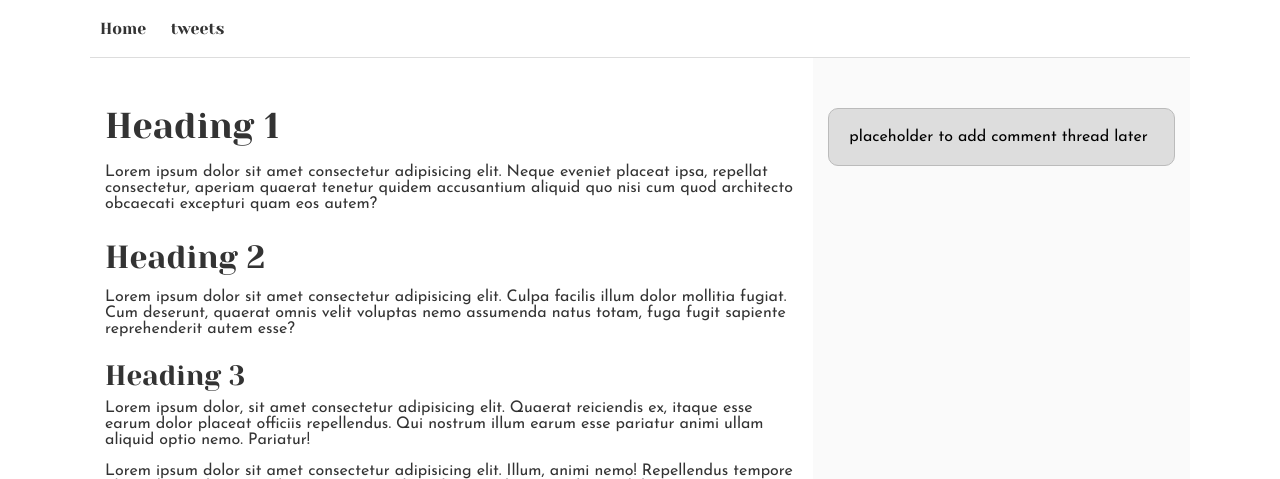
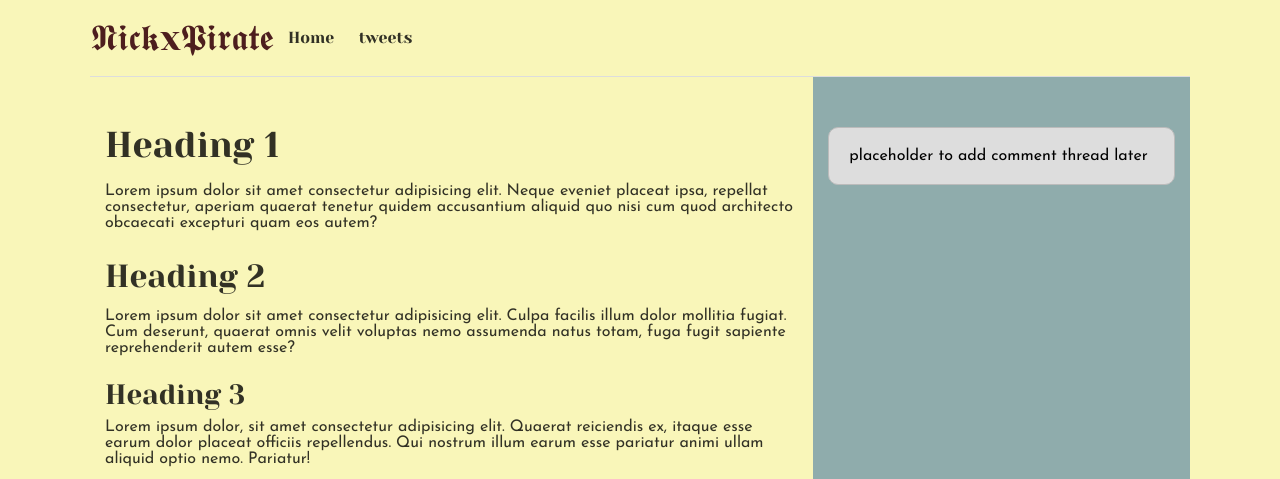
Before and after one commit to Nick-Lemy/alu-web-development, a plain HTML site: page css_basic/index.html in a window 1280 px wide. Shown: the top 479 px of the page. Drawn offline with Linux system fonts and the light colour scheme.

Commit message:
Css basics done

```diff
--- a/css_basic/index.html
+++ b/css_basic/index.html
@@ -9,9 +9,10 @@
     <title>Document</title>
 </head>
 
-<body>
+<body class="works_on_smartphone">
     <header>
         <ul>
+            <li class="logo">𝕹𝖎𝖈𝖐x𝕻𝖎𝖗𝖆𝖙𝖊</li>
             <li><a href="index.html">Home</a></li>
             <li><a href="tweets.html">tweets</a></li>
         </ul>
--- a/css_basic/styles.css
+++ b/css_basic/styles.css
@@ -1,6 +1,11 @@
 body{
     display: flex;
     flex-direction: column;
+    background-color:rgb(249, 246, 185);
+}
+
+.logo{
+    color: rgb(77, 30, 30);
 }
 
 main{
@@ -15,6 +20,7 @@ article{
 }
 
 aside{
+    background-color:rgb(143, 172, 172);
     flex: 1;
     overflow-y: auto;
 }
```
Also changed, not shown: css_basic/tweets.html (+1 -0 lines).
